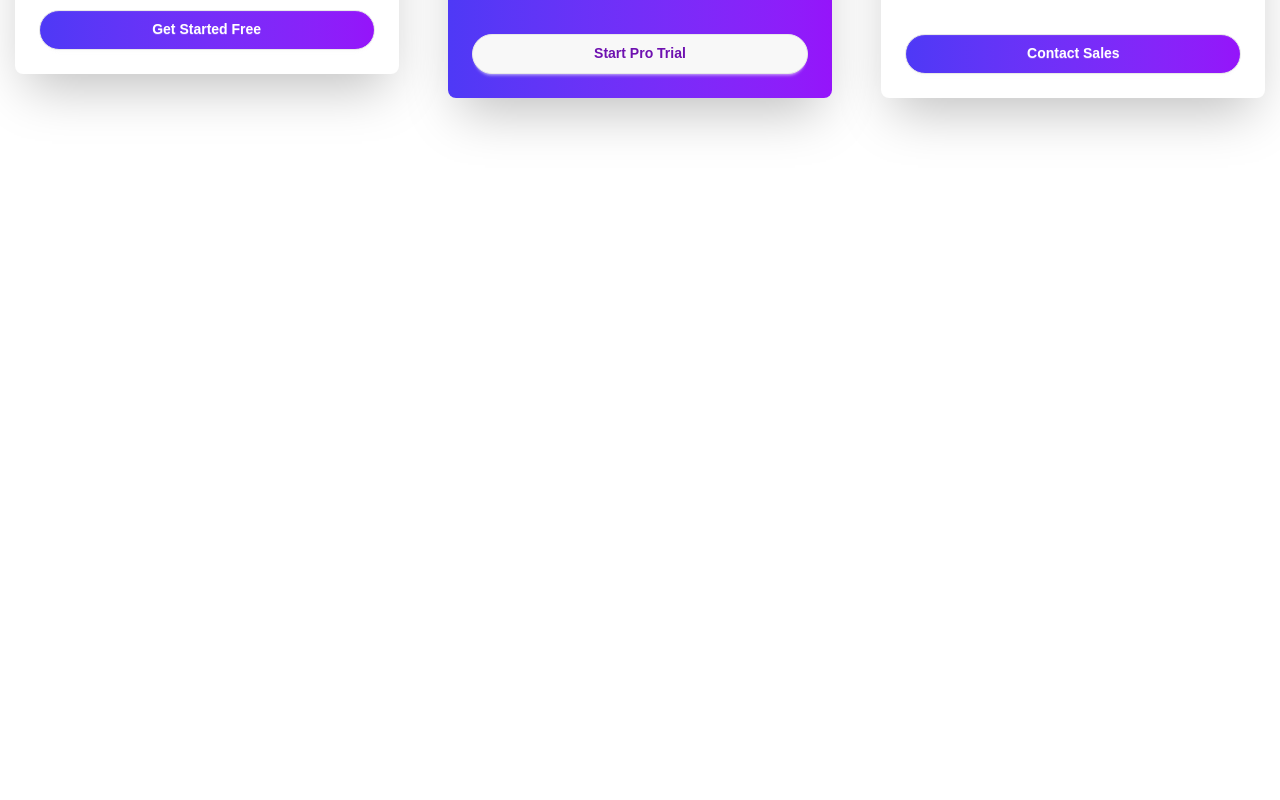
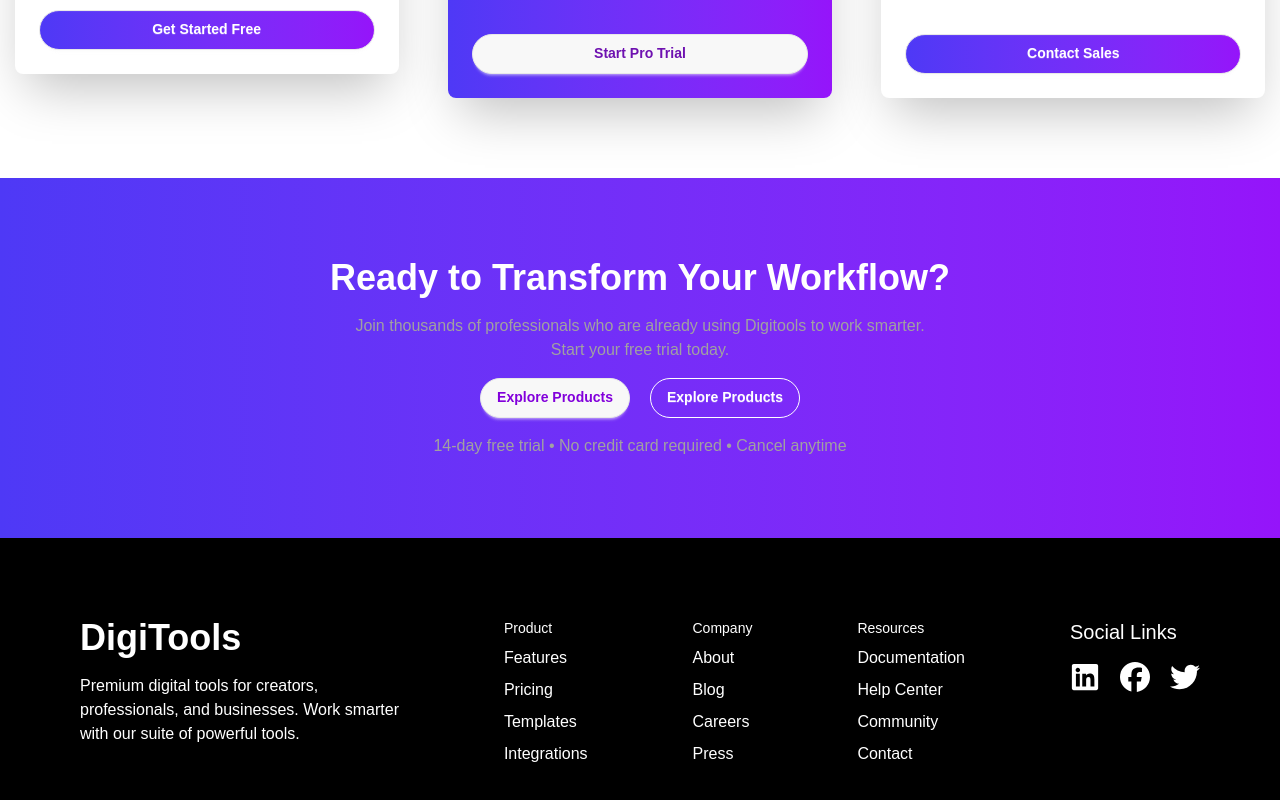
Before and after one commit to basharxbt/Digital-products-buyzone-, a React (Vite) app: page / in a window 1280 px wide. Shown: the part 4916-5716 px from the top of the page. Before the commit the page ends 5094 px from the top, so only its background shows below. Built offline with nearby package versions, Linux system fonts and the light colour scheme.

Commit message:
footer Section Complete

```diff
--- a/src/App.jsx
+++ b/src/App.jsx
@@ -5,6 +5,8 @@ import Tools from "./components/digitalTools/Tools";
 import Navbar from "./components/navbar/Navbar";
 import Steps from "./components/steps/Steps";
 import SimplePricingCard from "./components/simplePricingCard/SimplePricingCard";
+import Explore from "./components/explore/Explore";
+import Footer from "./components/footer/Footer";
 
 function App() {
   const [addProducts, setAddProducts] = useState([]);
@@ -27,6 +29,8 @@ function App() {
         ></Tools>
         <Steps></Steps>
         <SimplePricingCard></SimplePricingCard>
+        <Explore></Explore>
+        <Footer></Footer>
       </div>
     </>
   );
--- /dev/null
+++ b/src/components/explore/Explore.jsx
@@ -0,0 +1,34 @@
+import React from "react";
+
+const Explore = () => {
+  return (
+    <div className="bg-gradient-to-r from-[#4E39F6] to-[#9514FA] text-white ">
+      <div className=" p-20 flex flex-col justify-center items-center ">
+        <div className="space-y-4 text-center">
+          <h1 className="text-4xl font-semibold">
+            Ready to Transform Your Workflow?
+          </h1>
+          <p className="text-neutral-400">
+            Join thousands of professionals who are already using Digitools to
+            work smarter.
+            <br />
+            Start your free trial today.
+          </p>
+          <div className="flex  justify-center flex-wrap gap-5">
+            <button className="btn rounded-3xl text-purple-700">
+              Explore Products
+            </button>
+            <button className="btn btn-outline rounded-3xl">
+              Explore Products
+            </button>
+          </div>
+          <p className="text-neutral-400">
+            14-day free trial • No credit card required • Cancel anytime
+          </p>
+        </div>
+      </div>
+    </div>
+  );
+};
+
+export default Explore;
--- /dev/null
+++ b/src/components/footer/Footer.jsx
@@ -0,0 +1,77 @@
+import React from "react";
+import { CiLinkedin } from "react-icons/ci";
+import { FaFacebook, FaLinkedin, FaTwitter } from "react-icons/fa6";
+
+const Footer = () => {
+  return (
+    <div className="bg-black text-white">
+      <div className="container mx-auto p-20">
+        <div className="flex justify-between ">
+          <div className="space-y-4">
+            <h3 className="text-4xl font-semibold">DigiTools</h3>
+            <p>
+              Premium digital tools for creators, <br /> professionals, and
+              businesses. Work smarter
+              <br />
+              with our suite of powerful tools.
+            </p>
+          </div>
+          <div>
+            <ul className="flex flex-col gap-2">
+              <a className="text-sm" href="">
+                Product
+              </a>
+              <a href="">Features</a>
+              <a href="">Pricing</a>
+              <a href="">Templates</a>
+              <a href="">Integrations</a>
+            </ul>
+          </div>
+          <div>
+            <ul className="flex flex-col gap-2 ">
+              <a className="text-sm" href="">
+                Company
+              </a>
+              <a href="">About</a>
+              <a href="">Blog</a>
+              <a href="">Careers</a>
+              <a href="">Press</a>
+            </ul>
+          </div>
+          <div>
+            <ul className="flex flex-col gap-2">
+              <a className="text-sm" href="">
+                Resources
+              </a>
+              <a href="">Documentation</a>
+              <a href="">Help Center</a>
+              <a href="">Community</a>
+              <a href="">Contact</a>
+            </ul>
+          </div>
+          <div className="space-y-4">
+            <p className="text-xl ">Social Links</p>
+            <ul
+              className="flex gap-5 items-center
+            "
+            >
+              <li>
+                <a href="">
+                  <FaLinkedin className="text-3xl"></FaLinkedin>
+                </a>
+              </li>
+              <a href="">
+                <FaFacebook className="text-3xl"></FaFacebook>
+              </a>
+              <a href="">
+                <FaTwitter className="text-3xl"></FaTwitter>
+              </a>
+            </ul>
+          </div>
+        </div>
+      </div>
+    </div>
+  );
+};
+
+export default Footer;
--- a/src/components/simplePricingCard/SimplePricingCard.jsx
+++ b/src/components/simplePricingCard/SimplePricingCard.jsx
@@ -11,7 +11,7 @@ const SimplePricingCard = () => {
       </div>
       <div className="flex gap-5 flex-wrap justify-around items-center">
         {/* 1 */}
-        <div className="card w-96 bg-base-100 shadow-2xl mt-10">
+        <div className="card w-96 bg-base-100 shadow-2xl mt-10 hover:-translate-y-2 transition-all duration-300">
           <div className="card-body">
             <div className="flex flex-col gap-1">
               <h2 className="text-2xl font-bold">Starter</h2>
@@ -111,7 +111,7 @@ const SimplePricingCard = () => {
           </div>
         </div>
         {/* 2 */}
-        <div className="card w-96 bg-gradient-to-r from-[#4E39F6] to-[#9514FA] shadow-2xl mt-10">
+        <div className="card w-96 bg-gradient-to-r from-[#4E39F6] to-[#9514FA] shadow-2xl mt-10 hover:-translate-y-2 transition-all duration-300">
           <div className="card-body">
             <div className="flex flex-col gap-1">
               <h2 className="text-2xl text-white font-bold">Pro</h2>
@@ -237,16 +237,18 @@ const SimplePricingCard = () => {
             </div>
           </div>
         </div>
-        <div className="card w-96 bg-base-100 shadow-2xl mt-10">
+
+        {/* 3 */}
+        <div className="card w-96 bg-base-100 shadow-2xl mt-10 hover:-translate-y-2 transition-all duration-300">
           <div className="card-body">
             <div className="flex flex-col gap-1">
-              <h2 className="text-2xl font-bold">Starter</h2>
+              <h2 className="text-2xl font-bold">Enterprise</h2>
 
               <span className="text-sm text-neutral-600">
-                Perfect for getting started
+                For teams and businesses
               </span>
               <p>
-                <span className="text-2xl pt-4 font-semibold">$0</span>
+                <span className="text-2xl pt-4 font-semibold">$99</span>
                 <span className="text-neutral-500">/Month</span>
               </p>
             </div>
```
